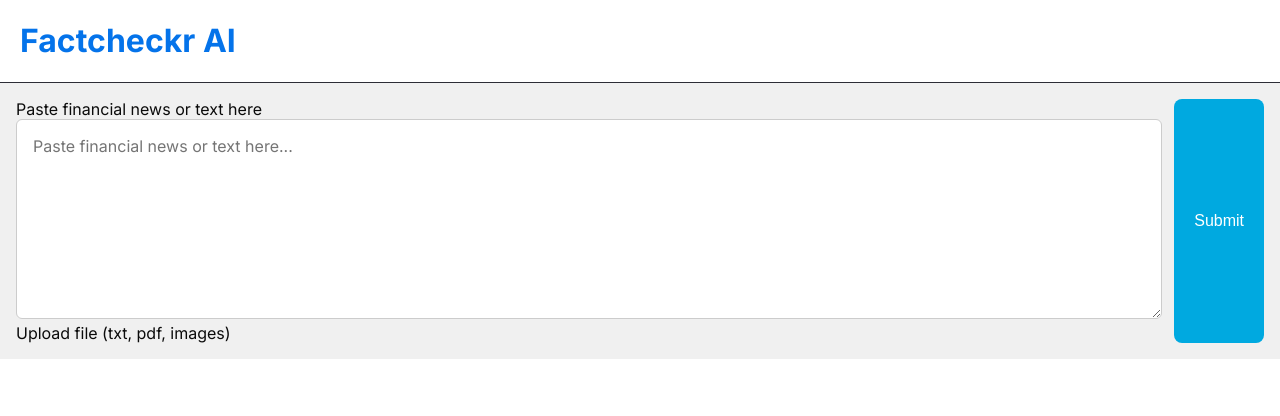
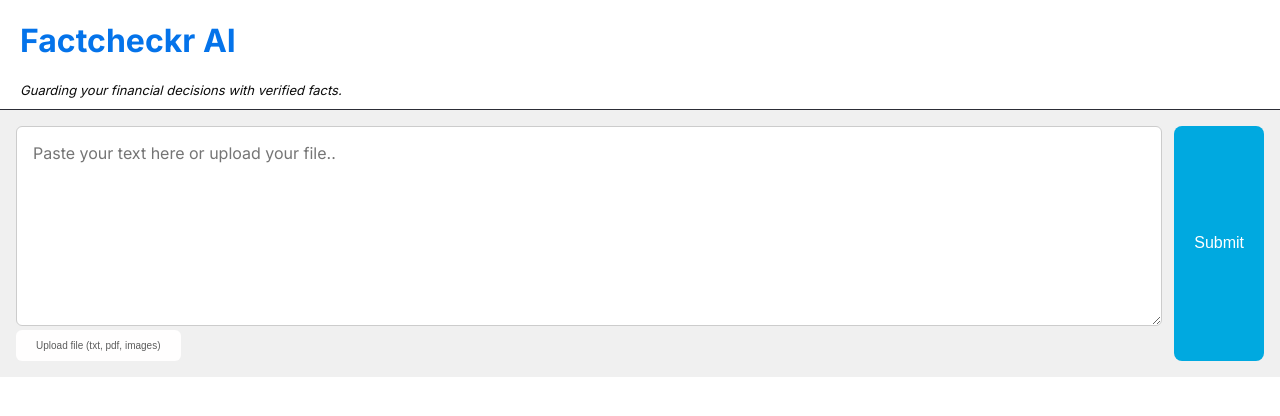
Before and after one commit to yshinyong/factcheckr, a Flask app: page / in a window 1280 px wide. Shown: the top 416 px of the page. Run offline with Flask 3, Linux system fonts and the light colour scheme; parts of the project's set-up code (start-up, migrations or seed data) failed here and were passed over.

Commit message:
refactor: to make the formatting nicer

```diff
--- a/static/css/style.css
+++ b/static/css/style.css
@@ -21,6 +21,13 @@ h1 {
 *::before,
 *::after {
   box-sizing: inherit;
+}
+
+h2 {
+  padding-left: 20px;
+  font-size: small;
+  font-weight: normal;
+  font-style: italic;
 }
 
 .chat-container {
@@ -216,3 +223,24 @@ button:hover {
 .improve-link:hover {
   text-decoration: underline;
 }
+
+  .file-upload-label {
+    display: inline-block;
+    padding: 10px 20px;
+    background-color: #fffefe;
+    color: rgb(92, 92, 92);
+    font-size: 10px;
+    font-family: sans-serif;
+    border: none;
+    border-radius: 6px;
+    cursor: pointer;
+    transition: background-color 0.3s ease;
+  }
+
+  .file-upload-label:hover {
+    background-color: #c2c2c2f3;
+  }
+
+  #file-upload {
+    display: none;
+  }
--- a/templates/index.html
+++ b/templates/index.html
@@ -12,11 +12,12 @@
 <body>
   <main class="container" role="main" aria-labelledby="page-title">
     <h1 id="page-title">Factcheckr AI</h1>
+    <h2>Guarding your financial decisions with verified facts.</h2>
+
 
     <form method="POST" enctype="multipart/form-data" novalidate>
       <div class="textarea-wrapper">
-        <label for="news_text" class="sr-only">Paste financial news or text here</label>
-        <textarea id="news_text" name="news_text" placeholder="Paste financial news or text here..." rows="6"
+        <textarea id="news_text" name="news_text" placeholder="Paste your text here or upload your file.." rows="6"
           required>{{ input_text or '' }}</textarea>
 
         <!-- Only one file input needed, with accept attribute -->
@@ -26,12 +27,19 @@
 
       <button type="submit">Submit</button>
     </form>
-
+<br></br>
     {% if response %}
-    <section class="output" aria-live="polite" aria-atomic="true" tabindex="-1">
-      {{ response | safe }}
-    </section>
+    <div class="output">
+      <div class="result-header">
+        <h3>Analysis Result</h3>
+        <a href="https://example.com/improve" target="_blank" class="improve-link">improve the result?</a>
+      </div>
+      <div class="formatted-response">
+        {{ response|safe }}
+      </div>
+    </div>
     {% endif %}
+    </div>
   </main>
 </body>
 
```
